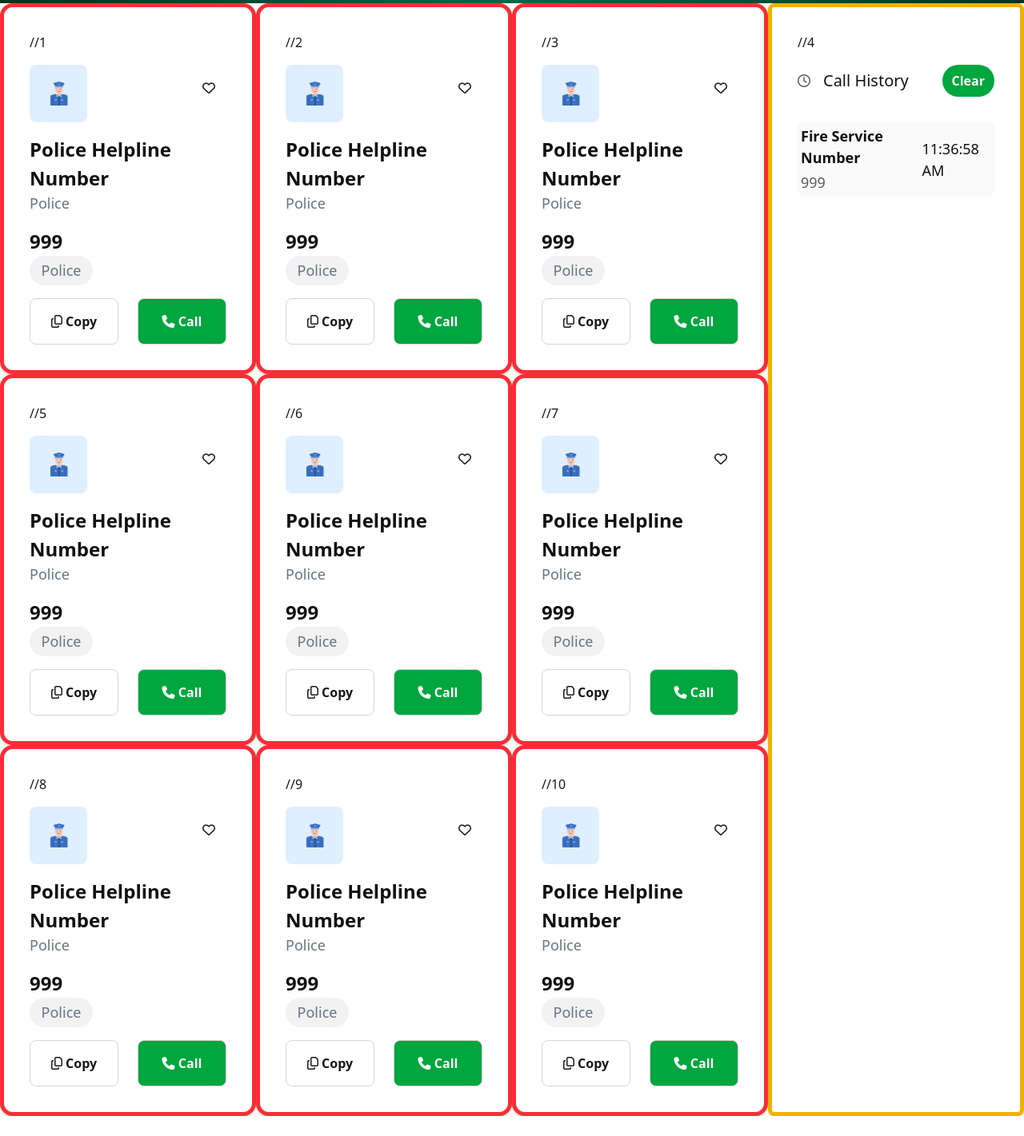
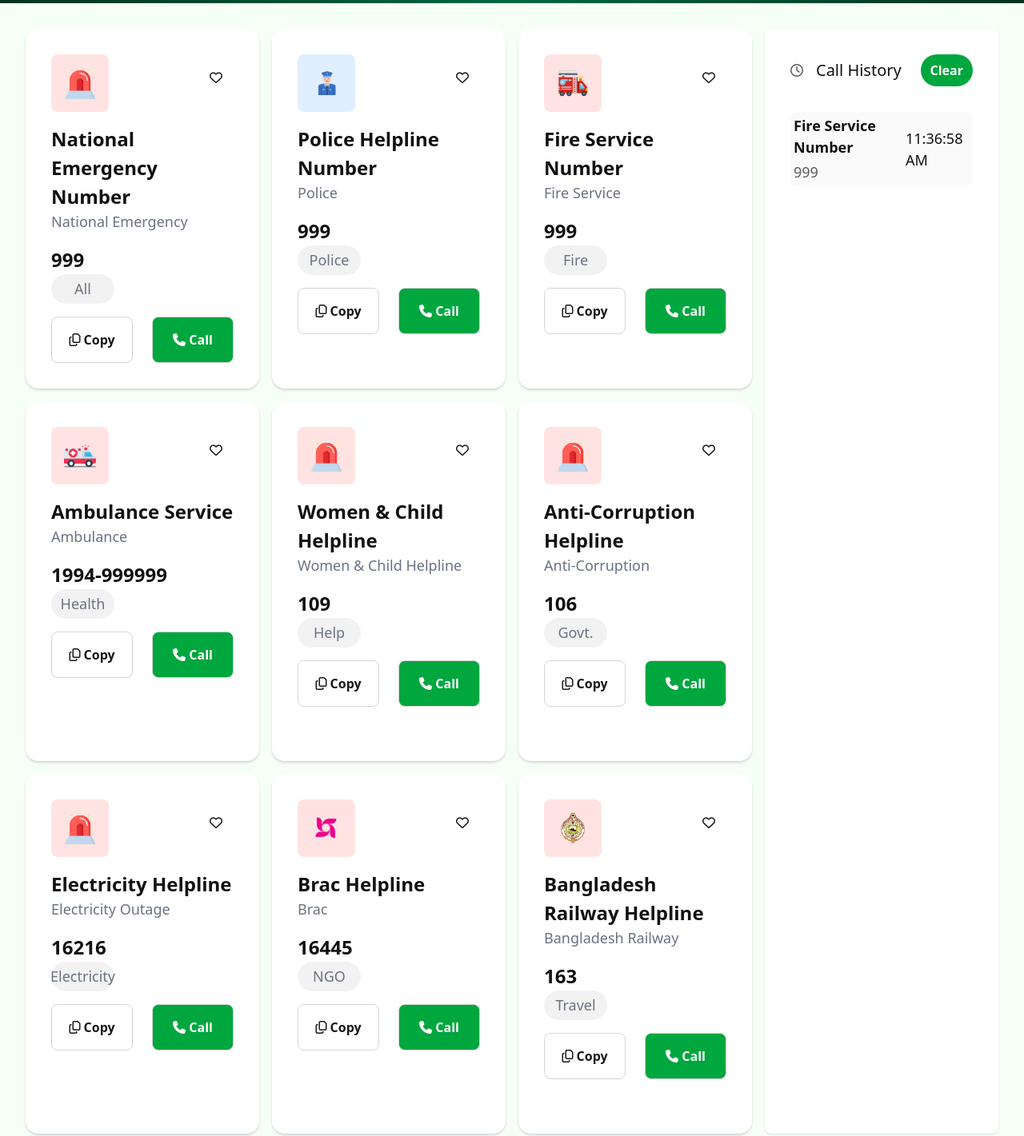
Before and after one commit to afzalhossainraju100/PH-project-emergency-hotline-bd, a plain HTML site: page index.html in a window 1280 px wide. Shown: the part 335-1756 px from the top of the page at 80% size. Before the commit the page ends 1731 px from the top, so only its background shows below. Drawn offline with nearby package versions, Linux system fonts and the light colour scheme; a web font is replaced by a local one.

Commit message:
icon and the app first virson with html and css done

```diff
--- a/index.html
+++ b/index.html
@@ -92,9 +92,58 @@
       </p>
     </section>
     <section class="card-section">
-      <div class="card-container grid grid-cols-4 grid-rows-3">
-        <div class="border-5 border-red-500 flex flex-col p-8 gap-4 rounded-2xl shadow-[0px_2px_3px_0px_rgba(0,0,0,0.15)] bg-[#ffffff]">
-          //1
+      <div class="card-container grid grid-cols-4 grid-rows-3 gap-4 p-8">
+        <div class="flex flex-col p-8 gap-4 rounded-2xl shadow-[0px_2px_3px_0px_rgba(0,0,0,0.15)] bg-[#ffffff]">
+          <div class="flex justify-between items-center">
+            <div class="bg-[#ffe3e2] p-4 rounded-lg">
+              <img
+                class="w-[40px] h-[40px]"
+                src="./Photos/emergency.png"
+                alt="red image"
+              />
+            </div>
+            <i class="fa-regular fa-heart h-[30px] w-[30px]"></i>
+          </div>
+          <div class="">
+            <h1
+              class="text-[#111111] text-[24px] font-[700] leanding-[32px] items-left"
+            >
+              National Emergency Number
+            </h1>
+            <p
+              class="text-gray-500 text-[18px] font-[400] leanding-[100%] items-left"
+            >
+              National Emergency
+            </p>
+          </div>
+          <div class="">
+            <h1
+              class="text-[#111111] text-[24px] font-[700] leanding-[32px] items-left"
+            >
+              999
+            </h1>
+            <p
+              class="text-gray-500 text-[18px] font-[400] leanding-[100%] items-left p-2 bg-[#f2f2f2] w-[79px] h-[37px] items-center rounded-3xl flex justify-center"
+            >
+              All
+            </p>
+          </div>
+          <div class="flex justify-between items-center w-[100%] gap-6">
+            <button
+              class="w-[50%] border border-[#d4d6d5] p-4 rounded-lg bg-[#ffffff] text-[16px] font-[600] leanding-none items-left"
+            >
+              <i class="fa-regular fa-copy"></i> Copy
+            </button>
+            <button
+              class="w-[50%] border border-[#d4d6d5] p-4 rounded-lg bg-[#00a63e] text-[#ffffff] text-[16px] font-[600] leanding-none items-left"
+            >
+              <i class="fa-solid fa-phone"></i> Call
+            </button>
+          </div>
+        </div>
+
+        <div class="flex flex-col p-8 gap-4 rounded-2xl shadow-[0px_2px_3px_0px_rgba(0,0,0,0.15)] bg-[#ffffff]">
+
           <div class="flex justify-between items-center">
             <div class="bg-[#dfefff] p-4 rounded-lg">
               <img
@@ -143,13 +192,13 @@
           </div>
         </div>
 
-        <div class="border-5 border-red-500 flex flex-col p-8 gap-4 rounded-2xl shadow-[0px_2px_3px_0px_rgba(0,0,0,0.15)] bg-[#ffffff]">
-          //2
+        <div class="flex flex-col p-8 gap-4 rounded-2xl shadow-[0px_2px_3px_0px_rgba(0,0,0,0.15)] bg-[#ffffff]">
+
           <div class="flex justify-between items-center">
-            <div class="bg-[#dfefff] p-4 rounded-lg">
+            <div class="bg-[#ffe3e2] p-4 rounded-lg">
               <img
                 class="w-[40px] h-[40px]"
-                src="./Photos/police.png"
+                src="./Photos/fire-service.png"
                 alt="red image"
               />
             </div>
@@ -159,12 +208,12 @@
             <h1
               class="text-[#111111] text-[24px] font-[700] leanding-[32px] items-left"
             >
-              Police Helpline Number
+              Fire Service Number
             </h1>
             <p
               class="text-gray-500 text-[18px] font-[400] leanding-[100%] items-left"
             >
-              Police
+             Fire Service
             </p>
           </div>
           <div class="">
@@ -176,57 +225,7 @@
             <p
               class="text-gray-500 text-[18px] font-[400] leanding-[100%] items-left p-2 bg-[#f2f2f2] w-[79px] h-[37px] items-center rounded-3xl flex justify-center"
             >
-              Police
-            </p>
-          </div>
-          <div class="flex justify-between items-center w-[100%] gap-6">
-            <button
-              class="w-[50%] border border-[#d4d6d5] p-4 rounded-lg bg-[#ffffff] text-[16px] font-[600] leanding-none items-left"
-            >
-              <i class="fa-regular fa-copy"></i> Copy
-            </button>
-            <button
-              class="w-[50%] border border-[#d4d6d5] p-4 rounded-lg bg-[#00a63e] text-[#ffffff] text-[16px] font-[600] leanding-none items-left"
-            >
-              <i class="fa-solid fa-phone"></i> Call
-            </button>
-          </div>
-        </div>
-
-        <div class="border-5 border-red-500 flex flex-col p-8 gap-4 rounded-2xl shadow-[0px_2px_3px_0px_rgba(0,0,0,0.15)] bg-[#ffffff]">
-          //3
-          <div class="flex justify-between items-center">
-            <div class="bg-[#dfefff] p-4 rounded-lg">
-              <img
-                class="w-[40px] h-[40px]"
-                src="./Photos/police.png"
-                alt="red image"
-              />
-            </div>
-            <i class="fa-regular fa-heart h-[30px] w-[30px]"></i>
-          </div>
-          <div class="">
-            <h1
-              class="text-[#111111] text-[24px] font-[700] leanding-[32px] items-left"
-            >
-              Police Helpline Number
-            </h1>
-            <p
-              class="text-gray-500 text-[18px] font-[400] leanding-[100%] items-left"
-            >
-              Police
-            </p>
-          </div>
-          <div class="">
-            <h1
-              class="text-[#111111] text-[24px] font-[700] leanding-[32px] items-left"
-            >
-              999
-            </h1>
-            <p
-              class="text-gray-500 text-[18px] font-[400] leanding-[100%] items-left p-2 bg-[#f2f2f2] w-[79px] h-[37px] items-center rounded-3xl flex justify-center"
-            >
-              Police
+              Fire
             </p>
           </div>
           <div class="flex justify-between items-center w-[100%] gap-6">
@@ -244,9 +243,8 @@
         </div>
 
         <div
-          class="border-5 border-yellow-500 flex flex-col p-8 gap-4 h-full w-full justify-start items-start gap-4 p-6 rounded-lg shadow-sm bg-[#ffffff] col-start-4 col-end-5 row-start-1 row-end-4"
+          class="flex flex-col p-8 gap-4 h-full w-full justify-start items-start gap-4 p-6 rounded-lg shadow-sm bg-[#ffffff] col-start-4 col-end-5 row-start-1 row-end-4"
         >
-          //4
           <div
             class="flex justify-between w-full items-center mb-4 bg-[#ffffff] rounded-lg"
           >
@@ -291,14 +289,13 @@
           </div>
         </div>
 
-        <div class="border-5 border-red-500 flex flex-col p-8 gap-4 rounded-2xl shadow-[0px_2px_3px_0px_rgba(0,0,0,0.15)] bg-[#ffffff]">
-          //5
+        <div class="flex flex-col p-8 gap-4 rounded-2xl shadow-[0px_2px_3px_0px_rgba(0,0,0,0.15)] bg-[#ffffff]">
           <div class="flex justify-between items-center">
-            <div class="bg-[#dfefff] p-4 rounded-lg">
+            <div class="bg-[#ffe3e2] p-4 rounded-lg">
               <img
                 class="w-[40px] h-[40px]"
-                src="./Photos/police.png"
-                alt="red image"
+                src="./Photos/ambulance.png"
+                alt="ambulance image"
               />
             </div>
             <i class="fa-regular fa-heart h-[30px] w-[30px]"></i>
@@ -307,24 +304,24 @@
             <h1
               class="text-[#111111] text-[24px] font-[700] leanding-[32px] items-left"
             >
-              Police Helpline Number
+              Ambulance Service
             </h1>
             <p
               class="text-gray-500 text-[18px] font-[400] leanding-[100%] items-left"
             >
-              Police
+              Ambulance
             </p>
           </div>
           <div class="">
             <h1
               class="text-[#111111] text-[24px] font-[700] leanding-[32px] items-left"
             >
-              999
+              1994-999999
             </h1>
             <p
               class="text-gray-500 text-[18px] font-[400] leanding-[100%] items-left p-2 bg-[#f2f2f2] w-[79px] h-[37px] items-center rounded-3xl flex justify-center"
             >
-              Police
+              Health
             </p>
           </div>
           <div class="flex justify-between items-center w-[100%] gap-6">
@@ -341,14 +338,13 @@
           </div>
         </div>
 
-        <div class="border-5 border-red-500 flex flex-col p-8 gap-4 rounded-2xl shadow-[0px_2px_3px_0px_rgba(0,0,0,0.15)] bg-[#ffffff]">
-          //6
+        <div class="flex flex-col p-8 gap-4 rounded-2xl shadow-[0px_2px_3px_0px_rgba(0,0,0,0.15)] bg-[#ffffff]">
           <div class="flex justify-between items-center">
-            <div class="bg-[#dfefff] p-4 rounded-lg">
+            <div class="bg-[#ffe3e2] p-4 rounded-lg">
               <img
                 class="w-[40px] h-[40px]"
-                src="./Photos/police.png"
-                alt="red image"
+                src="./Photos/emergency.png"
+                alt="emergency image"
               />
             </div>
             <i class="fa-regular fa-heart h-[30px] w-[30px]"></i>
@@ -357,24 +353,24 @@
             <h1
               class="text-[#111111] text-[24px] font-[700] leanding-[32px] items-left"
             >
-              Police Helpline Number
+              Women & Child Helpline
             </h1>
             <p
               class="text-gray-500 text-[18px] font-[400] leanding-[100%] items-left"
             >
-              Police
+              Women & Child Helpline
             </p>
           </div>
           <div class="">
             <h1
               class="text-[#111111] text-[24px] font-[700] leanding-[32px] items-left"
             >
-              999
+             109
             </h1>
             <p
               class="text-gray-500 text-[18px] font-[400] leanding-[100%] items-left p-2 bg-[#f2f2f2] w-[79px] h-[37px] items-center rounded-3xl flex justify-center"
             >
-              Police
+              Help
             </p>
           </div>
           <div class="flex justify-between items-center w-[100%] gap-6">
@@ -391,14 +387,13 @@
           </div>
         </div>
 
-        <div class="border-5 border-red-500 flex flex-col p-8 gap-4 rounded-2xl shadow-[0px_2px_3px_0px_rgba(0,0,0,0.15)] bg-[#ffffff]">
-          //7
+        <div class="flex flex-col p-8 gap-4 rounded-2xl shadow-[0px_2px_3px_0px_rgba(0,0,0,0.15)] bg-[#ffffff]">
           <div class="flex justify-between items-center">
-            <div class="bg-[#dfefff] p-4 rounded-lg">
+            <div class="bg-[#ffe3e2] p-4 rounded-lg">
               <img
                 class="w-[40px] h-[40px]"
-                src="./Photos/police.png"
-                alt="red image"
+                src="./Photos/emergency.png"
+                alt="emergency image"
               />
             </div>
             <i class="fa-regular fa-heart h-[30px] w-[30px]"></i>
@@ -407,24 +402,24 @@
             <h1
               class="text-[#111111] text-[24px] font-[700] leanding-[32px] items-left"
             >
-              Police Helpline Number
+              Anti-Corruption Helpline
             </h1>
             <p
               class="text-gray-500 text-[18px] font-[400] leanding-[100%] items-left"
             >
-              Police
+              Anti-Corruption
             </p>
           </div>
           <div class="">
             <h1
               class="text-[#111111] text-[24px] font-[700] leanding-[32px] items-left"
             >
-              999
+              106
             </h1>
             <p
               class="text-gray-500 text-[18px] font-[400] leanding-[100%] items-left p-2 bg-[#f2f2f2] w-[79px] h-[37px] items-center rounded-3xl flex justify-center"
             >
-              Police
+              Govt.
             </p>
           </div>
           <div class="flex justify-between items-center w-[100%] gap-6">
@@ -440,14 +435,13 @@
             </button>
           </div>
         </div>
-        <div class="border-5 border-red-500 flex flex-col p-8 gap-4 rounded-2xl shadow-[0px_2px_3px_0px_rgba(0,0,0,0.15)] bg-[#ffffff]">
-          //8
+        <div class="flex flex-col p-8 gap-4 rounded-2xl shadow-[0px_2px_3px_0px_rgba(0,0,0,0.15)] bg-[#ffffff]">
           <div class="flex justify-between items-center">
-            <div class="bg-[#dfefff] p-4 rounded-lg">
+            <div class="bg-[#ffe3e2] p-4 rounded-lg">
               <img
                 class="w-[40px] h-[40px]"
-                src="./Photos/police.png"
-                alt="red image"
+                src="./Photos/emergency.png"
+                alt="emergency image"
               />
             </div>
             <i class="fa-regular fa-heart h-[30px] w-[30px]"></i>
@@ -456,24 +450,24 @@
             <h1
               class="text-[#111111] text-[24px] font-[700] leanding-[32px] items-left"
             >
-              Police Helpline Number
+              Electricity Helpline
             </h1>
             <p
               class="text-gray-500 text-[18px] font-[400] leanding-[100%] items-left"
             >
-              Police
+             Electricity Outage
             </p>
           </div>
           <div class="">
             <h1
               class="text-[#111111] text-[24px] font-[700] leanding-[32px] items-left"
             >
-              999
+              16216
             </h1>
             <p
               class="text-gray-500 text-[18px] font-[400] leanding-[100%] items-left p-2 bg-[#f2f2f2] w-[79px] h-[37px] items-center rounded-3xl flex justify-center"
             >
-              Police
+              Electricity
             </p>
           </div>
           <div class="flex justify-between items-center w-[100%] gap-6">
@@ -489,14 +483,13 @@
             </button>
           </div>
         </div>
-        <div class="border-5 border-red-500 flex flex-col p-8 gap-4 rounded-2xl shadow-[0px_2px_3px_0px_rgba(0,0,0,0.15)] bg-[#ffffff]">
-          //9
+        <div class="flex flex-col p-8 gap-4 rounded-2xl shadow-[0px_2px_3px_0px_rgba(0,0,0,0.15)] bg-[#ffffff]">
           <div class="flex justify-between items-center">
-            <div class="bg-[#dfefff] p-4 rounded-lg">
+            <div class="bg-[#ffe3e2] p-4 rounded-lg">
               <img
                 class="w-[40px] h-[40px]"
-                src="./Photos/police.png"
-                alt="red image"
+                src="./Photos/brac.png"
+                alt="Brac image"
               />
             </div>
             <i class="fa-regular fa-heart h-[30px] w-[30px]"></i>
@@ -505,24 +498,24 @@
             <h1
               class="text-[#111111] text-[24px] font-[700] leanding-[32px] items-left"
             >
-              Police Helpline Number
+             Brac Helpline
             </h1>
             <p
               class="text-gray-500 text-[18px] font-[400] leanding-[100%] items-left"
             >
-              Police
+              Brac
             </p>
           </div>
           <div class="">
             <h1
               class="text-[#111111] text-[24px] font-[700] leanding-[32px] items-left"
             >
-              999
+              16445
             </h1>
             <p
               class="text-gray-500 text-[18px] font-[400] leanding-[100%] items-left p-2 bg-[#f2f2f2] w-[79px] h-[37px] items-center rounded-3xl flex justify-center"
             >
-              Police
+              NGO
             </p>
           </div>
           <div class="flex justify-between items-center w-[100%] gap-6">
@@ -538,14 +531,13 @@
             </button>
           </div>
         </div>
-        <div class="border-5 border-red-500 flex flex-col p-8 gap-4 rounded-2xl shadow-[0px_2px_3px_0px_rgba(0,0,0,0.15)] bg-[#ffffff]">
-          //10
+        <div class="flex flex-col p-8 gap-4 rounded-2xl shadow-[0px_2px_3px_0px_rgba(0,0,0,0.15)] bg-[#ffffff]">
           <div class="flex justify-between items-center">
-            <div class="bg-[#dfefff] p-4 rounded-lg">
+            <div class="bg-[#ffe3e2] p-4 rounded-lg">
               <img
                 class="w-[40px] h-[40px]"
-                src="./Photos/police.png"
-                alt="red image"
+                src="./Photos/Bangladesh-Railway.png"
+                alt="Railway BD image"
               />
             </div>
             <i class="fa-regular fa-heart h-[30px] w-[30px]"></i>
@@ -554,24 +546,24 @@
             <h1
               class="text-[#111111] text-[24px] font-[700] leanding-[32px] items-left"
             >
-              Police Helpline Number
+              Bangladesh Railway Helpline
             </h1>
             <p
               class="text-gray-500 text-[18px] font-[400] leanding-[100%] items-left"
             >
-              Police
+              Bangladesh Railway
             </p>
           </div>
           <div class="">
             <h1
               class="text-[#111111] text-[24px] font-[700] leanding-[32px] items-left"
             >
-              999
+              163
             </h1>
             <p
               class="text-gray-500 text-[18px] font-[400] leanding-[100%] items-left p-2 bg-[#f2f2f2] w-[79px] h-[37px] items-center rounded-3xl flex justify-center"
             >
-              Police
+              Travel
             </p>
           </div>
           <div class="flex justify-between items-center w-[100%] gap-6">
```
